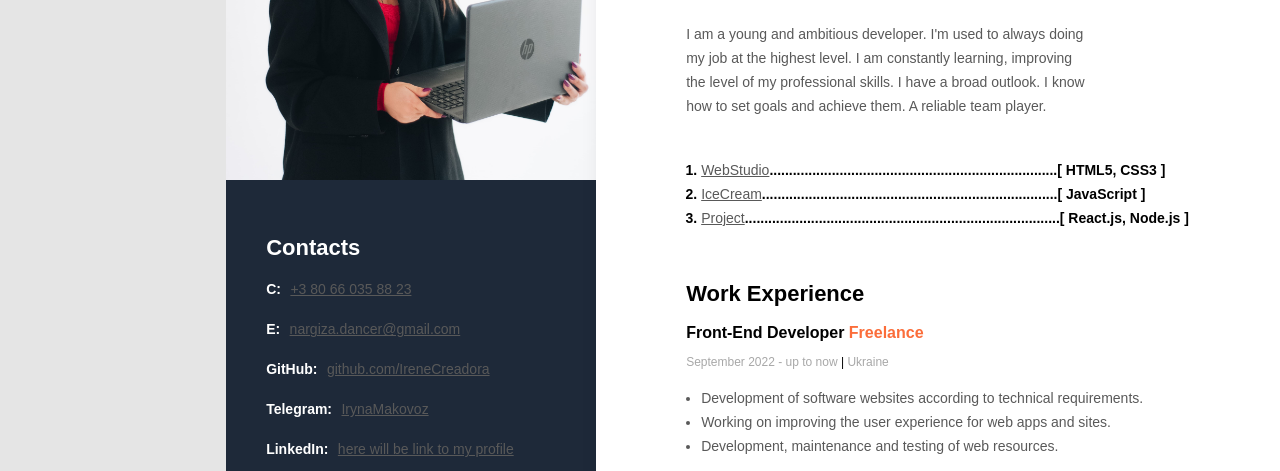
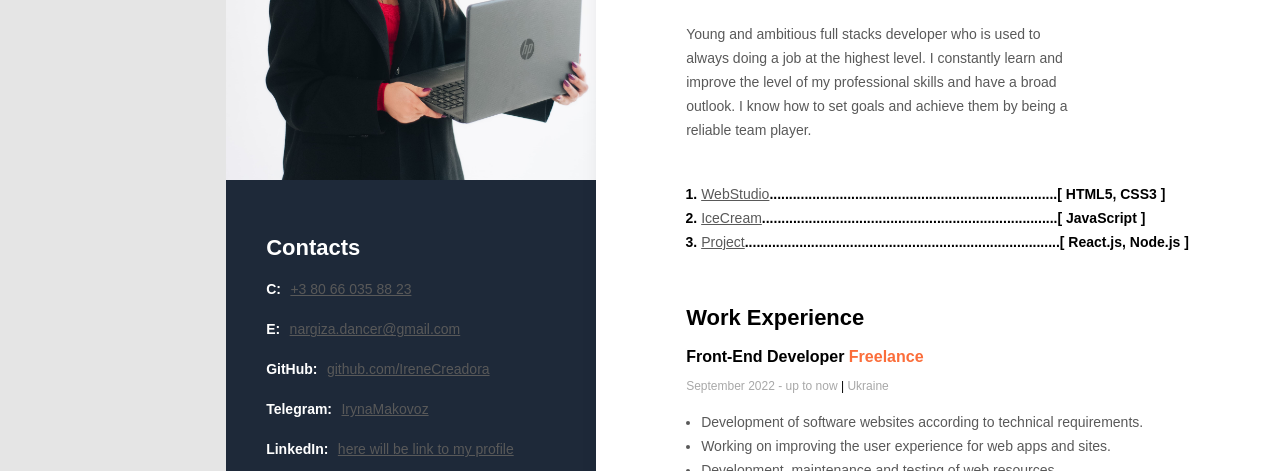
Before and after one commit to IreneCreadora/CV__IrynaMakovoz, a plain HTML site: page index.html in a window 1280 px wide. Shown: the part 237-708 px from the top of the page. Drawn offline with Linux system fonts and the light colour scheme.

Commit message:
fixed main text

```diff
--- a/index.html
+++ b/index.html
@@ -15,10 +15,7 @@
             <h2 class="about__position">Junior Front-End Developer</h2>
             <h1 class="about__name">Iryna Makovoz</h1>
             <p class="about__discription">
-              I am a young and ambitious developer. I'm used to always doing my
-              job at the highest level. I am constantly learning, improving the
-              level of my professional skills. I have a broad outlook. I know
-              how to set goals and achieve them. A reliable team player.
+              Young and ambitious full stacks developer who is used to always doing a job at the highest level. I constantly learn and improve the level of my professional skills and have a broad outlook. I know how to set goals and achieve them by being a reliable team player.
             </p>
           </div>
           <div class="projects">
```
